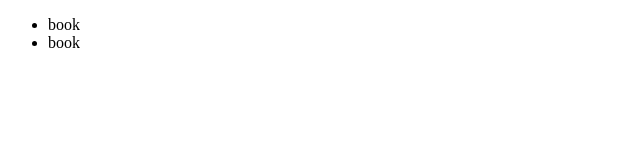
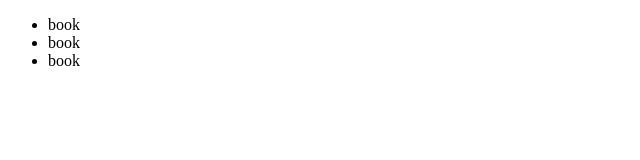
Before and after one commit to setin0/git-tutorial, a plain HTML site: page javscript/login.html in a window 1280 px wide. Shown: the full height of the page, 0-640 px from the left. Drawn offline with Linux system fonts and the light colour scheme.

```diff
--- a/javscript/login.html
+++ b/javscript/login.html
@@ -9,7 +9,7 @@
     <ul>
         <li>book</li>
         <li>book</li>
-
+        <li>book</li>
     </ul>
 </body>
 </html>
```
